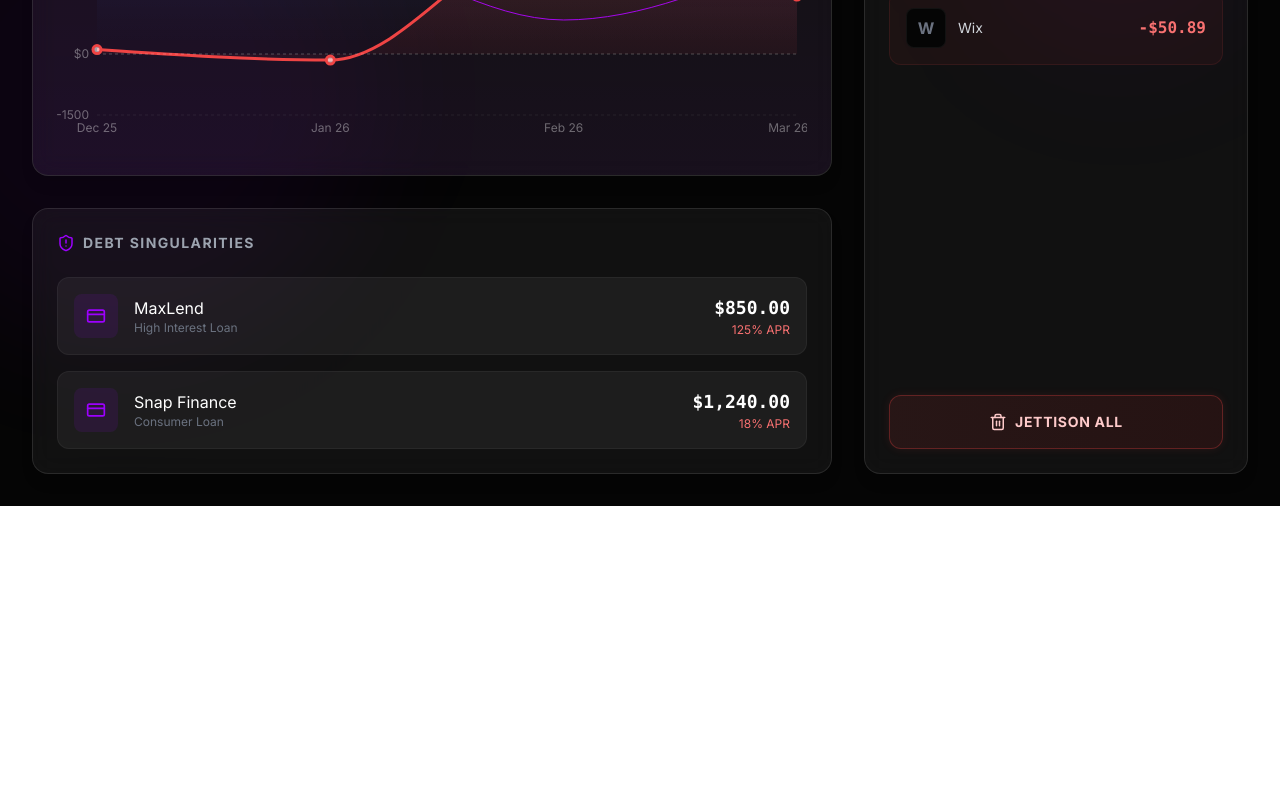
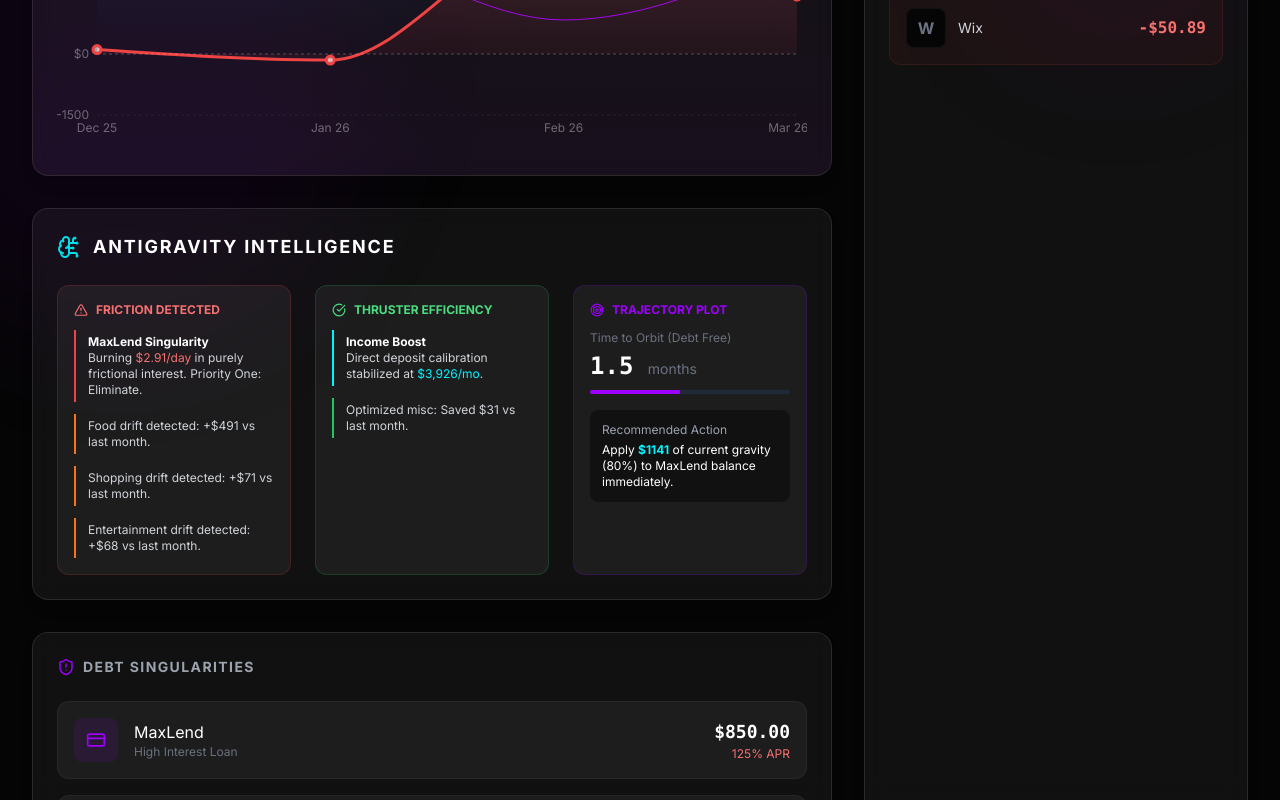
Before and after one commit to gmajors1326/antigravity-budget, a React (Vite) app: page / in a window 1280 px wide. Shown: the part 535-1335 px from the top of the page. Before the commit the page ends 1041 px from the top, so only its background shows below. Built offline with nearby package versions, Linux system fonts and the light colour scheme.

Commit message:
Add MissionControl component for intelligent budgeting insights

```diff
--- a/src/components/Dashboard.jsx
+++ b/src/components/Dashboard.jsx
@@ -3,6 +3,7 @@ import { ArrowUpRight, TrendingDown, Zap, Trash2, CreditCard, Rocket, ShieldAler
 import MetricCard from './MetricCard';
 import GravityChart from './GravityChart';
 import DataEditor from './DataEditor';
+import MissionControl from './MissionControl';
 
 const initialData = [
     {
@@ -149,6 +150,11 @@ const Dashboard = () => {
                     <div className="lg:col-span-2 space-y-8">
                         <GravityChart data={data} />
 
+                        {/* New Mission Control Module */}
+                        <MissionControl data={data} />
+
+                        {/* Debt Section */}
+
                         {/* Debt Section */}
                         <div className="glass-card">
                             <h3 className="text-gray-400 text-sm font-bold uppercase tracking-widest mb-6 flex items-center gap-2">
--- /dev/null
+++ b/src/components/MissionControl.jsx
@@ -0,0 +1,113 @@
+import React from 'react';
+import { AlertTriangle, TrendingUp, CheckCircle, Target, BrainCircuit } from 'lucide-react';
+
+const MissionControl = ({ data }) => {
+    // Get latest data
+    const current = data[data.length - 1]; // Feb
+    const prev = data[data.length - 2];    // Jan
+
+    // 1. Trend Analysis: Variable Expenses
+    const categoriesToCheck = ['food', 'shopping', 'entertainment', 'misc'];
+    const warnings = [];
+    const wins = [];
+
+    categoriesToCheck.forEach(cat => {
+        const currVal = current.categories?.[cat] || 0;
+        const prevVal = prev.categories?.[cat] || 0;
+        const diff = currVal - prevVal;
+
+        if (currVal > prevVal * 1.1 && currVal > 50) {
+            warnings.push(`${cat.charAt(0).toUpperCase() + cat.slice(1)} drift detected: +$${diff.toFixed(0)} vs last month.`);
+        } else if (currVal < prevVal * 0.9 && prevVal > 50) {
+            wins.push(`Optimized ${cat}: Saved $${(prevVal - currVal).toFixed(0)} vs last month.`);
+        }
+    });
+
+    // 2. High Gravity Alert (Debt)
+    const highInterestDebt = 850; // MaxLend
+    const apr = 1.25; // 125%
+    const dailyInterest = (highInterestDebt * apr) / 365;
+
+    // 3. Trajectory Forecast
+    const monthlySurplus = current.gravity;
+    const totalDebt = 850 + 1240; // MaxLend + Snap
+    const monthsToFreedom = monthlySurplus > 0 ? (totalDebt / monthlySurplus).toFixed(1) : 'Infinity';
+
+    return (
+        <div className="glass-card mt-8 border-t-4 border-neon-cyan">
+            <div className="flex items-center gap-3 mb-6">
+                <BrainCircuit size={24} className="text-neon-cyan animate-pulse" />
+                <h2 className="text-lg font-bold uppercase tracking-widest text-white">
+                    Antigravity Intelligence
+                </h2>
+            </div>
+
+            <div className="grid grid-cols-1 md:grid-cols-3 gap-6">
+                {/* Sector 1: Threat Detection */}
+                <div className="bg-white/5 p-4 rounded-xl border border-red-500/20">
+                    <h3 className="text-red-400 text-xs font-bold uppercase mb-3 flex items-center gap-2">
+                        <AlertTriangle size={14} /> Friction Detected
+                    </h3>
+                    <ul className="space-y-3">
+                        <li className="text-xs text-gray-300 border-l-2 border-red-500 pl-3 py-1">
+                            <span className="block font-bold text-white">MaxLend Singularity</span>
+                            Burning <span className="text-red-400">${dailyInterest.toFixed(2)}/day</span> in purely frictional interest. Priority One: Eliminate.
+                        </li>
+                        {warnings.map((warn, i) => (
+                            <li key={i} className="text-xs text-gray-300 border-l-2 border-orange-500 pl-3 py-1">
+                                {warn}
+                            </li>
+                        ))}
+                        {warnings.length === 0 && <li className="text-xs text-gray-500 italic">No category drift detected.</li>}
+                    </ul>
+                </div>
+
+                {/* Sector 2: Performance Wins */}
+                <div className="bg-white/5 p-4 rounded-xl border border-green-500/20">
+                    <h3 className="text-green-400 text-xs font-bold uppercase mb-3 flex items-center gap-2">
+                        <CheckCircle size={14} /> Thruster Efficiency
+                    </h3>
+                    <ul className="space-y-3">
+                        <li className="text-xs text-gray-300 border-l-2 border-neon-cyan pl-3 py-1">
+                            <span className="block font-bold text-white">Income Boost</span>
+                            Direct deposit calibration stabilized at <span className="text-neon-cyan">$3,926/mo</span>.
+                        </li>
+                        {wins.map((win, i) => (
+                            <li key={i} className="text-xs text-gray-300 border-l-2 border-green-500 pl-3 py-1">
+                                {win}
+                            </li>
+                        ))}
+                    </ul>
+                </div>
+
+                {/* Sector 3: Strategic Projection */}
+                <div className="bg-white/5 p-4 rounded-xl border border-neon-violet/20">
+                    <h3 className="text-neon-violet text-xs font-bold uppercase mb-3 flex items-center gap-2">
+                        <Target size={14} /> Trajectory Plot
+                    </h3>
+
+                    <div className="flex flex-col gap-4">
+                        <div>
+                            <p className="text-xs text-gray-500 mb-1">Time to Orbit (Debt Free)</p>
+                            <div className="text-2xl font-bold text-white font-mono">
+                                {monthsToFreedom} <span className="text-sm text-gray-500 font-sans font-normal">months</span>
+                            </div>
+                            <div className="w-full bg-gray-800 h-1 mt-2 rounded-full overflow-hidden">
+                                <div className="bg-neon-violet h-full" style={{ width: '45%' }}></div>
+                            </div>
+                        </div>
+
+                        <div className="bg-black/40 p-3 rounded-lg">
+                            <p className="text-xs text-gray-400 mb-1">Recommended Action</p>
+                            <p className="text-xs text-white font-medium">
+                                Apply <span className="text-neon-cyan font-bold">${(monthlySurplus * 0.8).toFixed(0)}</span> of current gravity (80%) to MaxLend balance immediately.
+                            </p>
+                        </div>
+                    </div>
+                </div>
+            </div>
+        </div>
+    );
+};
+
+export default MissionControl;
```
